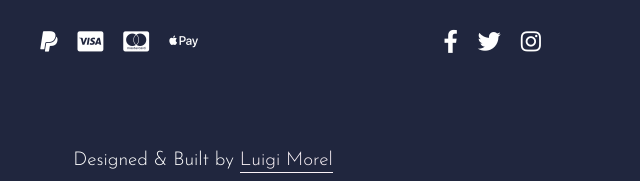
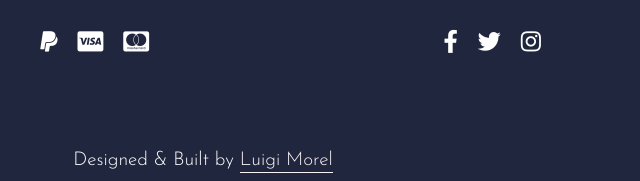
Before and after one commit to luigimorel/hotelia-, a website: page spa.html in a window 1280 px wide. Shown: the part 971-1152 px from the top of the page, 437-1077 px from the left. Drawn offline with Linux system fonts and the light colour scheme; some icons are missing; files whose address does not match are found by name.

Commit message:
Add README

```diff
--- a/spa.html
+++ b/spa.html
@@ -101,9 +101,6 @@
                             </a>
                         </li>
                         <li>
-                            <a href="#">
-                                <i class="fab fa-apple-pay"></i>
-                            </a>
                         </li>
                     </ul>
                 </div>
```
Also changed, not shown: README.md (added).
